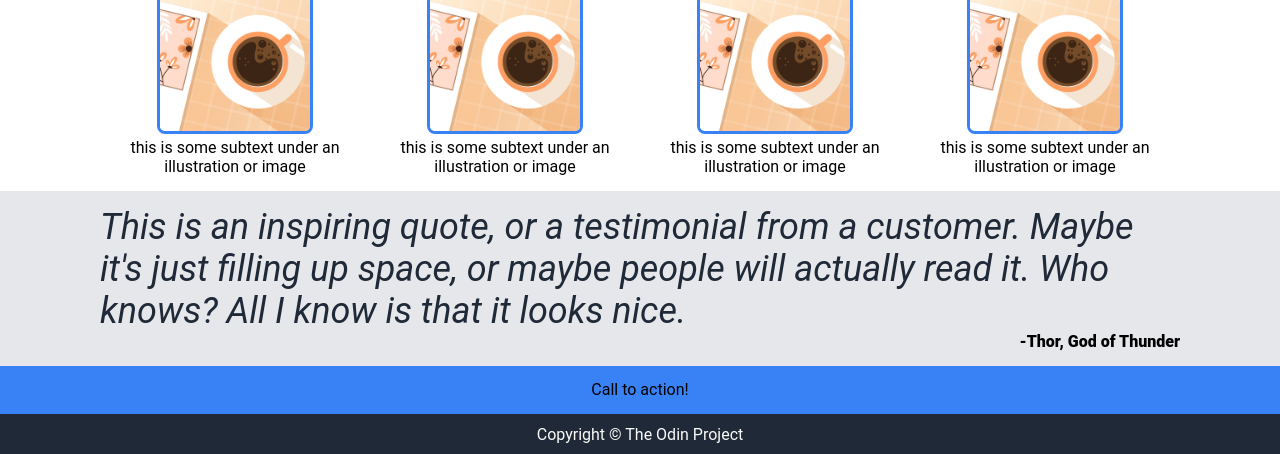
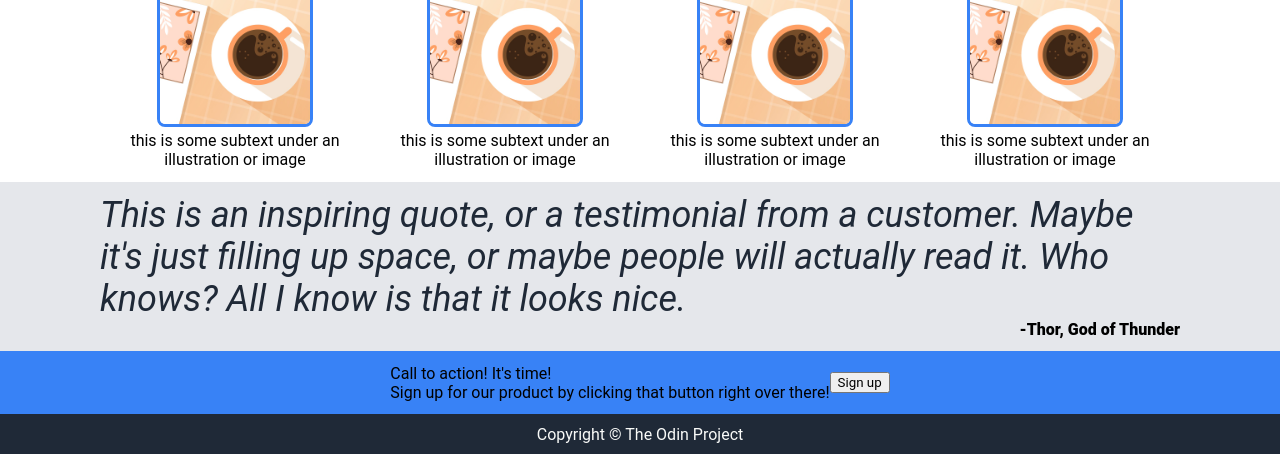
Before and after one commit to niallsiow/landing-page, a plain HTML site: page index.html in a window 1280 px wide. Shown: the part 346-800 px from the top of the page. Drawn offline with Linux system fonts and the light colour scheme.

Commit message:
Add more placeholder content for call to action

```diff
--- a/index.html
+++ b/index.html
@@ -60,7 +60,13 @@
         <div class="quote-attribution">-Thor, God of Thunder</div>
       </div>
 
-      <div class="section call">Call to action!</div>
+      <div class="section call">
+        <div>
+          <div class="call-header">Call to action! It's time!</div>
+          <div>Sign up for our product by clicking that button right over there!</div>
+        </div>
+        <button>Sign up</button>
+      </div>
     </div>
 
     <div class="footer">
```
